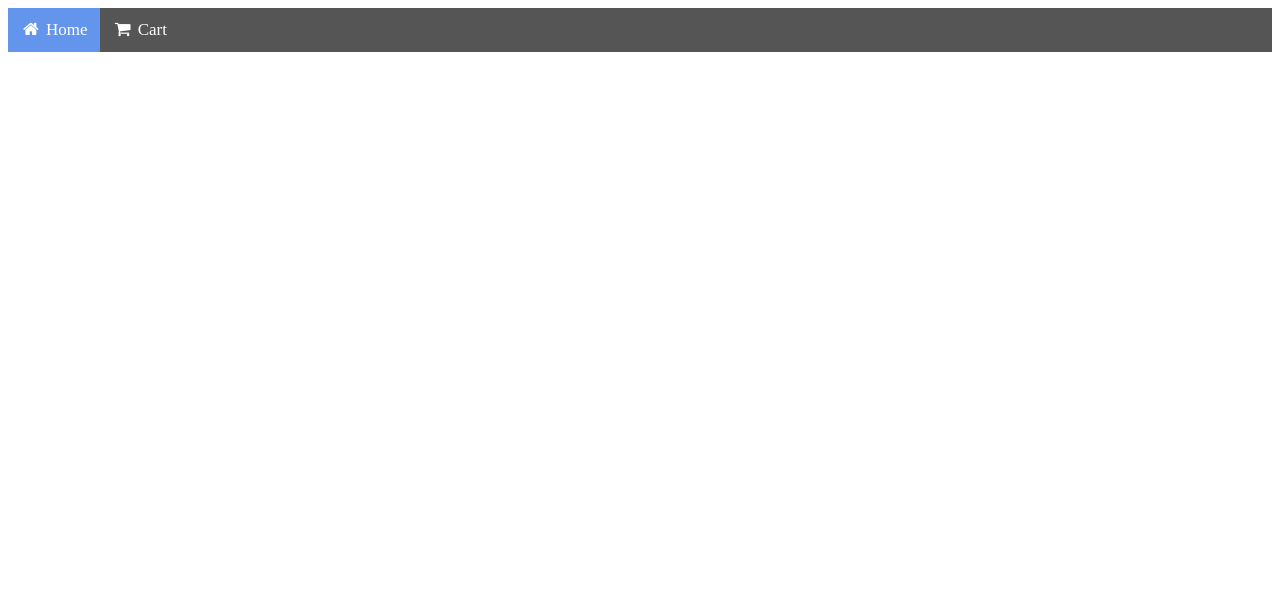
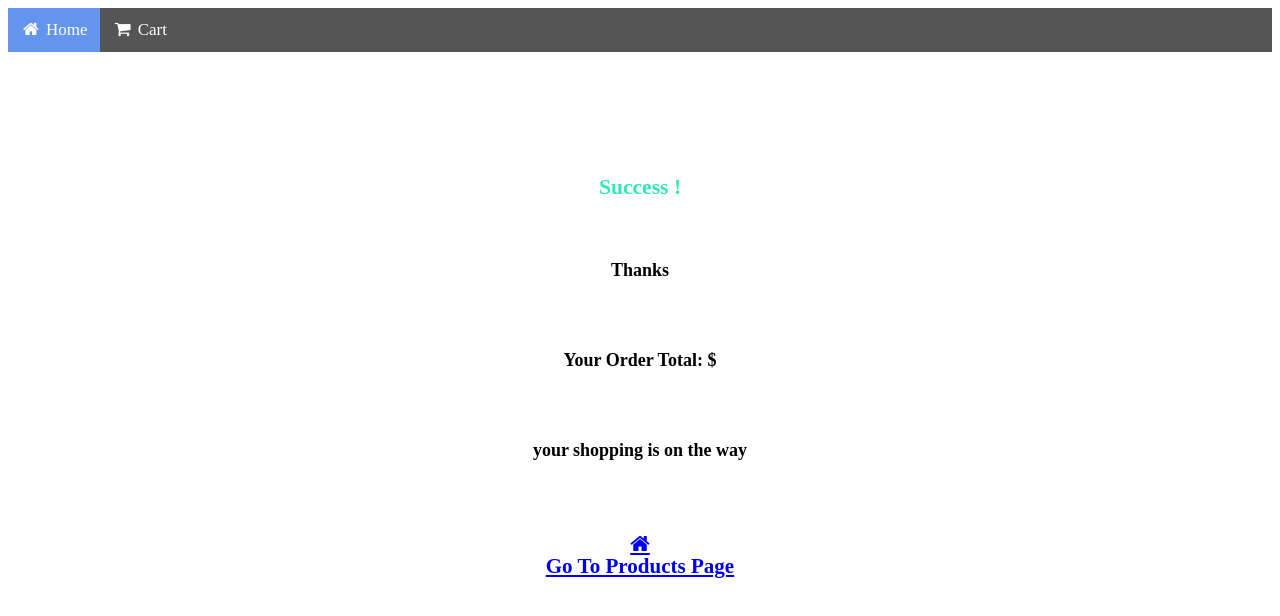
Before and after one commit to orabi2012/FWD_MyStore, an Angular app: page /confirm in a window 1280 px wide. Before the commit this address led to /. Shown: the top 616 px of the page. Built offline with nearby package versions, Linux system fonts and the light colour scheme.

Commit message:
confirmation Page

```diff
--- a/src/app/app-routing.module.ts
+++ b/src/app/app-routing.module.ts
@@ -5,11 +5,11 @@ import { ProductListComponent } from '../app/components/product-list/product-lis
 import { ProductItemComponent } from './components/product-item/product-item.component';
 import { ProductItemDetailComponent } from './components/product-item-detail/product-item-detail.component';
 import { CartComponent } from './components/cart/cart.component';
+import { ConfirmationComponent } from './components/confirmation/confirmation.component';
 
 const routes: Routes = [{ path: '', component: ProductListComponent },
-{ path: 'product', component: ProductItemComponent },
+{ path: 'confirm', component: ConfirmationComponent },
 { path: 'cart', component: CartComponent },
-
 { path: 'product/:id', component: ProductItemDetailComponent },];
 
 @NgModule({
--- a/src/app/components/cart/cart.component.css
+++ b/src/app/components/cart/cart.component.css
@@ -6,7 +6,7 @@
   font-weight: bold;
 }
 
-input[type=text],[type=number],[type=password]{
+input[type=text],[type=number],[type=password],[type=email],[type=tel]{
   width: 100%;
   padding: 12px 20px;
   margin: 8px 0;
--- a/src/app/components/cart/cart.component.html
+++ b/src/app/components/cart/cart.component.html
@@ -30,16 +30,16 @@
     <h2>Check-out</h2>
     <form #from="ngForm" (ngSubmit)="onSubmit()">
       <label for="name"> Name</label>
-      <input type="text" id="name" name="name" placeholder="Your name.." required minlength="6" [(ngModel)]="_name">
+      <input type="text" id="name" name="name" placeholder="minimum 6 characters" required minlength="6" [(ngModel)]="_name">
 
       <label for="email">Email</label>
-      <input type="text" id="email" name="email" placeholder="Your email.." required minlength="10" [(ngModel)]="email">
+      <input type="email" id="email" name="email" placeholder="Your email.." required minlength="10"  [(ngModel)]="email" email="true">
 
       <label for="phone">Phone</label>
-      <input type="text" id="phone" name="phone" placeholder="Your phone.." required minlength="8" [(ngModel)]="phone">
+      <input type="tel" id="phone" name="phone" placeholder="Your phone..(11 digits)" required minlength="11" pattern="[0-9]{11}" [(ngModel)]="phone">
 
       <label for="card">Card Number</label>
-      <input type="password" id="card" name="card" placeholder="Your Card Number.." required minlength="16"[(ngModel)]="card">
+      <input type="password" id="card" name="card" placeholder=" 16 Numbers" required minlength="16"[(ngModel)]="card">
 
       <input type="submit" [disabled]="from.invalid" value="Submit">
     </form>
--- a/src/app/components/cart/cart.component.ts
+++ b/src/app/components/cart/cart.component.ts
@@ -1,4 +1,5 @@
 import { Component, OnInit } from '@angular/core';
+import { Router } from '@angular/router';
 import { CartItem } from 'src/app/model/cart-item';
 import { CartService } from 'src/app/services/cart.service';
 
@@ -11,7 +12,7 @@ import { CartService } from 'src/app/services/cart.service';
 export class CartComponent implements OnInit {
 
 _name:string='';
-email:string='';
+email:boolean | string ='';
 phone:string='';
 card:string='';
 
@@ -29,7 +30,8 @@ card:string='';
 
   cartItems : CartItem[] = [] ;
   constructor(
-    private cartService : CartService
+    private cartService : CartService ,
+    private router : Router
   ) { }
 
   ngOnInit(): void {
@@ -66,6 +68,7 @@ QtyUpdated(Qty : number){
 
 
 onSubmit(){
-  alert(`${this._name}  ${this.cartTotals}`);
+
+this.router.navigate(['/confirm'],{queryParams : {_name: this._name , cartTotals :this.cartTotals }})
 }
 }
--- a/src/app/components/confirmation/confirmation.component.css
+++ b/src/app/components/confirmation/confirmation.component.css
@@ -1,8 +1,13 @@
+body{
+  background-color: azure
+}
 .confirmation-container {
   display: flex;
   align-items: center;
   justify-content: center;
   margin-top: 8%;
+  font-size: large;
+  font-weight: bold;
 }
 
 .confirmation-items {
@@ -12,7 +17,8 @@
 }
 
 .confirmation-header {
-  color: #33e5bc
+  color: #33e5bc;
+  font-size: larger;
 }
 
 .confirmation-item {
--- a/src/app/components/confirmation/confirmation.component.html
+++ b/src/app/components/confirmation/confirmation.component.html
@@ -1 +1,20 @@
-<p>confirmation works!</p>
+<div class="confirmation-container">
+
+
+  <div class="confirmation-items">
+
+    <p class="confirmation-header">Success !</p><br>
+
+    <p class="confirmation-item"> Thanks {{_name}} </p> <br>
+
+    <p class="confirmation-item">  Your Order Total:  {{cartTotals}} $ </p><br>
+
+    <p class="confirmation-item">your shopping is on the way</p><br>
+
+    <h3 style="text-align: center"> <a class="confirmation-items" routerLink="/"><i class="fa fa-fw fa-home"></i>Go To Products Page</a></h3>
+
+  </div>
+
+
+
+</div>
--- a/src/app/components/confirmation/confirmation.component.ts
+++ b/src/app/components/confirmation/confirmation.component.ts
@@ -1,4 +1,6 @@
 import { Component, OnInit } from '@angular/core';
+import { ActivatedRoute,Router } from '@angular/router';
+
 
 @Component({
   selector: 'app-confirmation',
@@ -6,10 +8,20 @@ import { Component, OnInit } from '@angular/core';
   styleUrls: ['./confirmation.component.css']
 })
 export class ConfirmationComponent implements OnInit {
+  _name:string='';
+  cartTotals : number = 0 ;
 
-  constructor() { }
+
+  constructor(private router :ActivatedRoute) {
+
+   }
 
   ngOnInit(): void {
+
+    this.router.queryParams.subscribe(params => {
+      this._name = params['_name'];
+      this.cartTotals = params['cartTotals'];
+    });
   }
 
 }
--- a/src/app/components/product-item-detail/product-item-detail.component.ts
+++ b/src/app/components/product-item-detail/product-item-detail.component.ts
@@ -27,9 +27,7 @@ export class ProductItemDetailComponent implements OnInit {
     this._id = this.route.snapshot.paramMap.get('id') || "";
 
 
-    // this.route.queryParams.subscribe(params => {
-    //   this._id = params['id'];
-    // });
+
 
   //  var r_id :number = parseInt(this._id)
 
```
Also changed, not shown: 1 other file (tests, documents, lock files or other folders).
